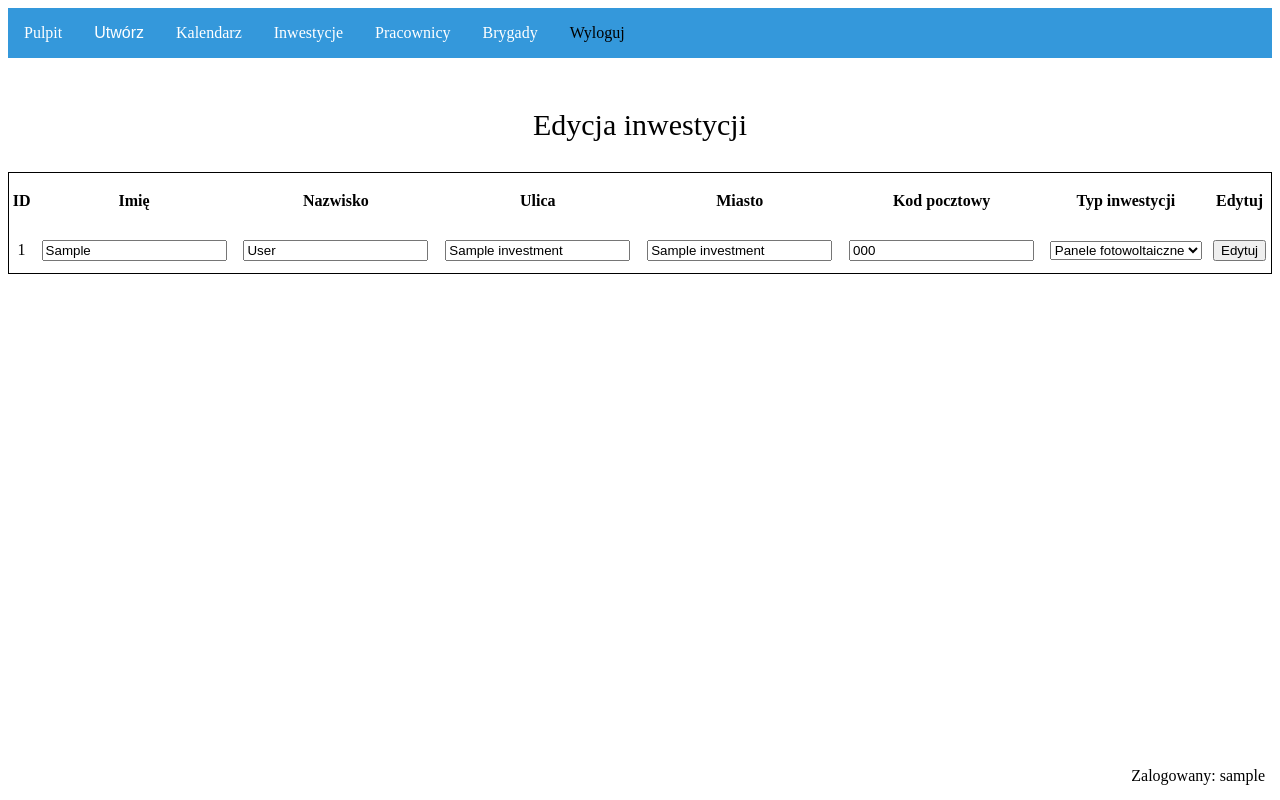
After one commit to pparkitny/Manage_Your_Company_App, a Django app: page /investment/modify/1/ in a window 1280 px wide. The commit adds this page. Run offline with Django 3.2, Linux system fonts and the light colour scheme; a user stored in the database is signed in; tables that the repository leaves empty hold one stand-in row (values such as "Sample post").

Commit message:
Add some changes in view

```diff
--- a/oze_project/management_app/templates/dashboard.html
+++ b/oze_project/management_app/templates/dashboard.html
@@ -6,11 +6,13 @@
         Tutaj możesz:
     </p>
     <p style="text-align: left">
-
             - Stworzyć nowego użytkownika</br>
             - Stworzyć nowa brygadę</br>
             - Stworzyć nową inwestycję</br>
             - Zarządzać kalendarzem</br>
+            - Wyświetlić wszystkie inwestycje</br>
+            - Wyświetlić wszystkich pracowników</br>
+            - Wyświetlić wszystkie brygady</br>
             - Wylogować się</br>
     </p>
 </div>
--- /dev/null
+++ b/oze_project/management_app/templates/modify_investment.html
@@ -0,0 +1,66 @@
+{% extends 'base.html' %}
+{% block content %}
+<div class="title">
+    <p>
+        Edycja inwestycji
+    </p>
+</div>
+<div>
+    <form method="post">
+        {% csrf_token %}
+        {{ error_text }}
+    <table class="table">
+        <thead>
+            <tr class="d-flex">
+                <th class="col-2">ID</th>
+                <th class="col-2">Imię</th>
+                <th class="col-2">Nazwisko</th>
+                <th class="col-2">Ulica</th>
+                <th class="col-2">Miasto</th>
+                <th class="col-2">Kod pocztowy</th>
+                <th class="col-2">Typ inwestycji</th>
+                <th class="col-2">Edytuj</th>
+            </tr>
+        </thead>
+        <tbody>
+            <tr class="d-flex">
+                <td class="col-2">{{ investment.id }}</td>
+                <td class="col-2">
+                    <input type="text" name="first_name" value="{{ investment.first_name }}">
+                </td>
+                <td class="col-2">
+                    <input type="text" name="last_name" value="{{ investment.last_name }}">
+                </td>
+                <td class="col-2">
+                    <input type="text" name="street_name" value="{{ investment.street_name }}">
+                </td>
+                <td class="col-2">
+                    <input type="text" name="city_name" value="{{ investment.city_name }}">
+                </td>
+                <td class="col-2">
+                    <input type="text" name="zip_code" value="{{ investment.zip_code }}">
+                </td>
+                <td class="col-2">
+                    <select class="form-control" name="type_of_investment">
+                        {% for investment in type_of_investments %}
+                        {% if investment.0 == investment.type_of_investment %}
+                        <option selected>{{ investment.1 }}</option>
+                        {% elif investment.0 != investment.type_of_investment %}
+                        <option>{{ investment.1 }}</option>
+                        {% endif %}
+                        {% endfor %}
+                    </select>
+                </td>
+                <td class="col-2">
+                    <a href ='/investments/' >
+                        <button type="submit" class="btn btn-primary rounded-0">
+                            Edytuj
+                        </button>
+                    </a>
+                </td>
+            </tr>
+        </tbody>
+    </table>
+    </form>
+</div>
+{% endblock %}
--- a/oze_project/management_app/views.py
+++ b/oze_project/management_app/views.py
@@ -5,7 +5,7 @@ from django.shortcuts import render, redirect, get_object_or_404
 from django.contrib.auth import authenticate, login, logout
 from django.contrib.auth.models import User
 from django.contrib.auth.mixins import LoginRequiredMixin
-from .models import Employee, SquadInvestment, POSITION, Squad, Investment
+from .models import Employee, SquadInvestment, POSITION, Squad, Investment, TYPES_OF_INVESTMENT, DayName
 from .forms import LoginForm, RegisterForm, EmployeeAddForm, SquadAddForm, InvestmentAddForm
 
 
@@ -177,7 +177,7 @@ class EmployeesView(LoginRequiredMixin, View):
     login_url = '/login/'
 
     def get(self, request):
-        workers = Employee.objects.all()
+        workers = Employee.objects.all().order_by('id')
         positions = POSITION
         return render(request, 'employees.html', {'workers': workers, 'positions': positions})
 
@@ -191,8 +191,10 @@ class InvestmentsView(LoginRequiredMixin, View):
     login_url = '/login/'
 
     def get(self, request):
-        investments = SquadInvestment.objects.all()
-        return render(request, 'investments.html', {'investments': investments})
+        investments = SquadInvestment.objects.all().order_by('id')
+        types_of_investment = TYPES_OF_INVESTMENT
+        return render(request, 'investments.html', {'investments': investments,
+                                                    'types_of_investment': types_of_investment})
 
     def post(self, request):
         return render(request, 'investments.html')
@@ -204,7 +206,7 @@ class SquadsView(LoginRequiredMixin, View):
     login_url = '/login/'
 
     def get(self, request):
-        squads = Squad.objects.all()
+        squads = Squad.objects.all().order_by('id')
         return render(request, 'squads.html', {'squads': squads})
 
     def post(self, request):
@@ -217,7 +219,8 @@ class CalendarView(LoginRequiredMixin, View):
     login_url = '/login/'
 
     def get(self, request):
-        return render(request, 'calendar.html')
+        day_name = DayName.objects.all().order_by('id')
+        return render(request, 'calendar.html', {'day_name': day_name})
 
     def post(self, request):
         return render(request, 'calendar.html')
@@ -260,7 +263,7 @@ class ModifyEmployeeView(LoginRequiredMixin, View):
 
 
 class ModifySquadView(LoginRequiredMixin, View):
-    """ In this class you can add modify each employee """
+    """ In this class you can add modify each squad """
 
     login_url = '/login/'
 
@@ -278,3 +281,40 @@ class ModifySquadView(LoginRequiredMixin, View):
             name=name
         )
         return redirect(f'/squads/')
+
+
+class ModifyInvestmentView(LoginRequiredMixin, View):
+    """ In this class you can add modify each investment """
+
+    login_url = '/login/'
+
+    def get(self, request, id):
+        type_of_investments = TYPES_OF_INVESTMENT
+        try:
+            investment = Investment.objects.get(id=id)
+        except Exception:
+            raise Http404("Nie znaleziono inwestycji")
+        return render(request, 'modify_investment.html', {'investment': investment,
+                                                          'type_of_investments': type_of_investments})
+
+    def post(self, request, id):
+        first_name = request.POST.get('first_name')
+        last_name = request.POST.get('last_name')
+        street_name = request.POST.get('street_name')
+        city_name = request.POST.get('city_name')
+        zip_code = request.POST.get('zip_code')
+        type_of_investment = request.POST.get('type_of_investment')
+        new = ""
+        for investment in TYPES_OF_INVESTMENT:
+            if type_of_investment == investment[1]:
+                new = str(investment[0])
+        # Update employee
+        Investment.objects.filter(id=id).update(
+            first_name=first_name,
+            last_name=last_name,
+            street_name=street_name,
+            city_name=city_name,
+            zip_code=zip_code,
+            type_of_investment=new
+        )
+        return redirect(f'/investments/')
--- a/oze_project/oze_project/urls.py
+++ b/oze_project/oze_project/urls.py
@@ -18,7 +18,8 @@ from django.urls import path
 
 from management_app.views import MainSiteView, LoginView, LogoutView, RegisterView, \
     DashboardView, AddEmployeeView, AddSquadView, AddInvestmentView,\
-    EmployeesView, InvestmentsView, SquadsView, CalendarView, ModifyEmployeeView, ModifySquadView
+    EmployeesView, InvestmentsView, SquadsView, CalendarView,\
+    ModifyEmployeeView, ModifySquadView, ModifyInvestmentView
 urlpatterns = [
     path('admin/', admin.site.urls),
     path('', MainSiteView.as_view()),
@@ -34,5 +35,6 @@ urlpatterns = [
     path('squads/', SquadsView.as_view()),
     path('calendar/', CalendarView.as_view()),
     path('employee/modify/<id>/', ModifyEmployeeView.as_view()),
-    path('squad/modify/<id>/', ModifySquadView.as_view())
+    path('squad/modify/<id>/', ModifySquadView.as_view()),
+    path('investment/modify/<id>/', ModifyInvestmentView.as_view())
 ]
--- a/oze_project/static/css/style.css
+++ b/oze_project/static/css/style.css
@@ -93,8 +93,10 @@ table {
 
 th {
   height: 50px;
+  text-align: center;
 }
 
 td {
+    text-align: center;
     height: 40px;
 }
```
Also changed, not shown: oze_project/management_app/templates/calendar.html (+21 -0 lines), oze_project/management_app/templates/investments.html (+10 -6 lines).
